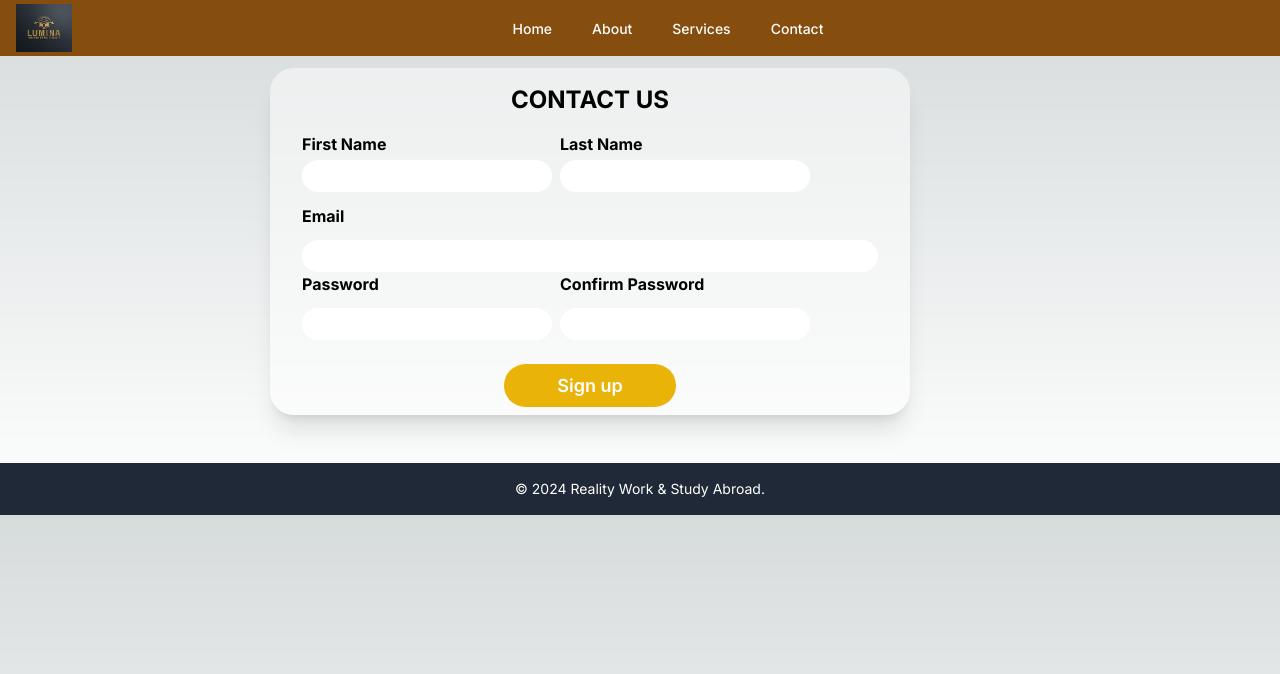
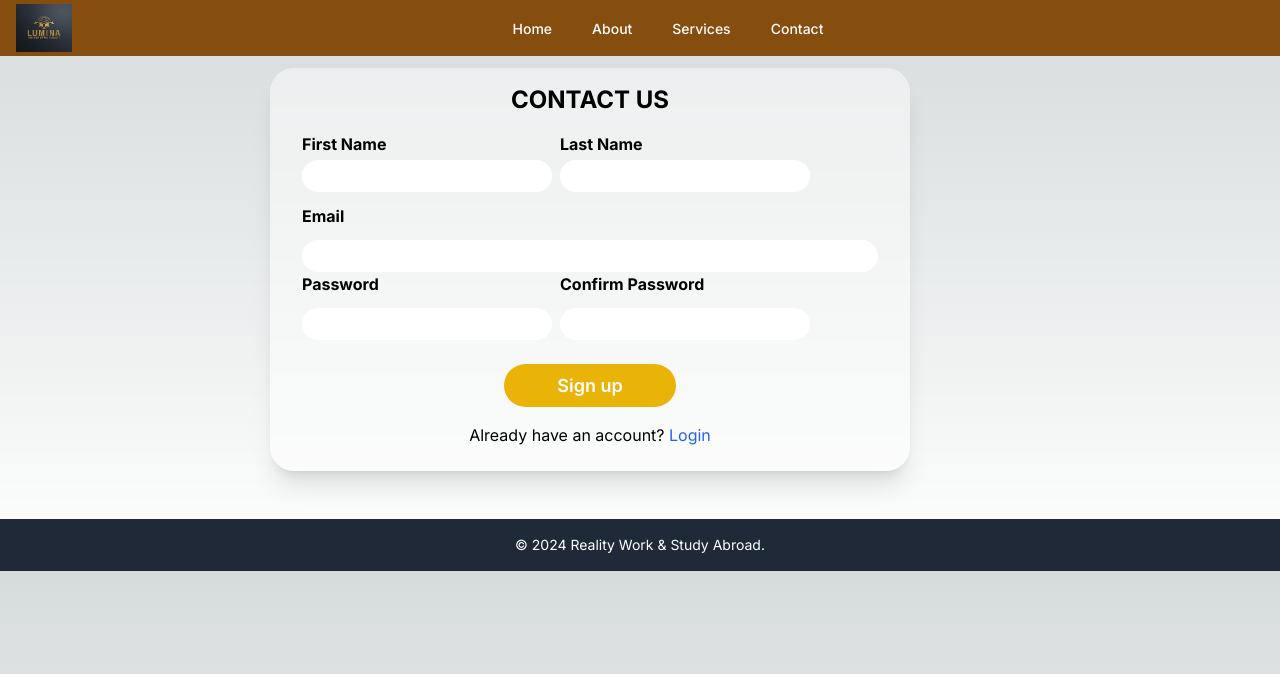
Before and after one commit to REBECCANI/lumina-frontend, a Next.js app: page /home in a window 1280 px wide. Shown: the top 674 px of the page. Built offline with nearby package versions, Linux system fonts and the light colour scheme.

Commit message:
Update page.tsx

```diff
--- a/src/app/home/page.tsx
+++ b/src/app/home/page.tsx
@@ -3,6 +3,7 @@
 import React, { useState, FormEvent } from 'react';
 import emailjs from '@emailjs/browser';
 import { v4 as uuidv4 } from 'uuid';
+import Link from 'next/link';
 
 const RegisterForm = () => {
     const [errorMessage, setErrorMessage] = useState("");
@@ -172,9 +173,16 @@ const RegisterForm = () => {
                                     >
                                         Sign up
                                     </button>
-
                                 </div>
                             </form>
+                            <div className="text-center mt-4 mb-6">
+                                <p className="text-black">
+                                    Already have an account?{' '}
+                                    <Link href="/login" className="text-blue-600 hover:underline">
+                                        Login
+                                    </Link>
+                                </p>
+                            </div>
                         </div>
                     </div>
                 </div>
```
